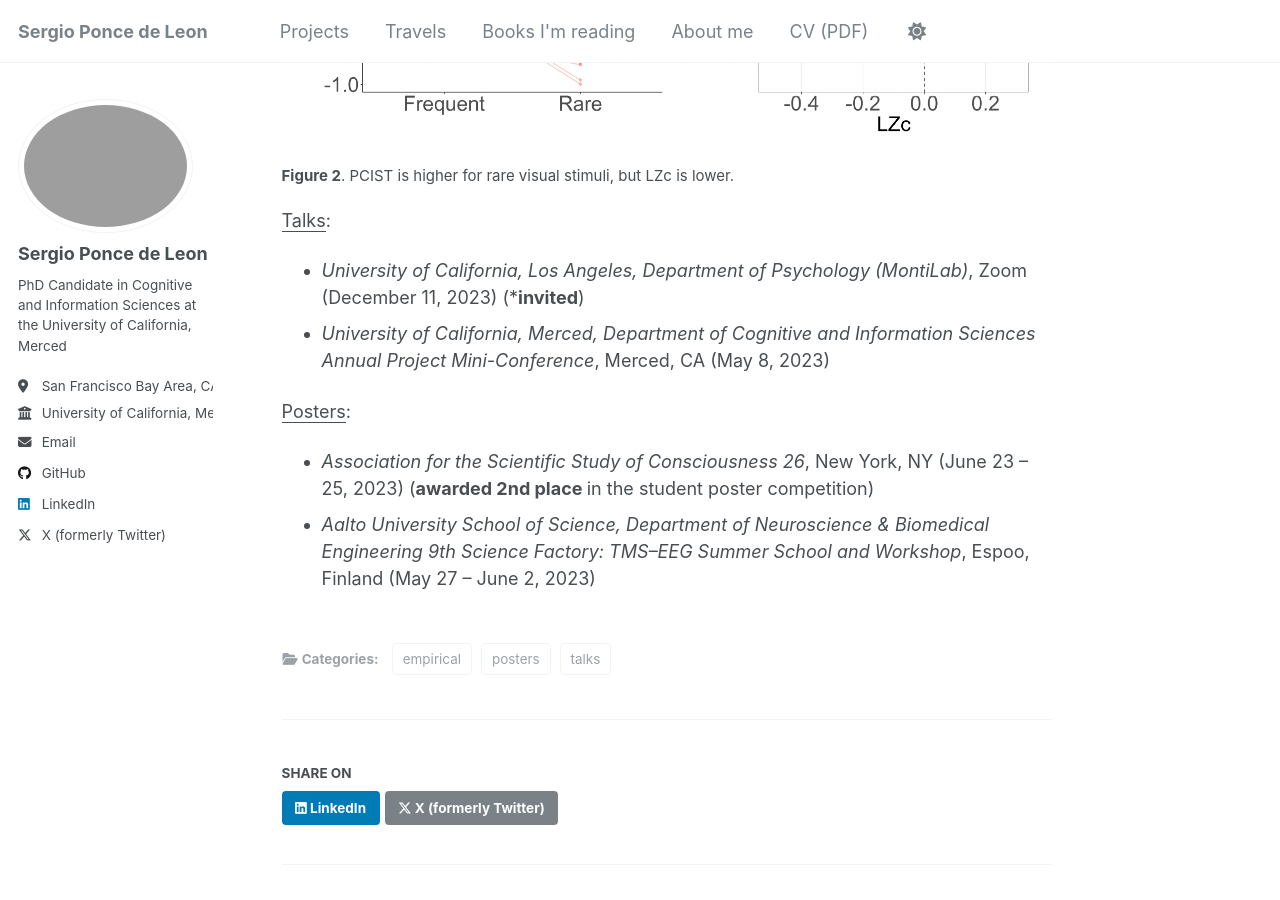
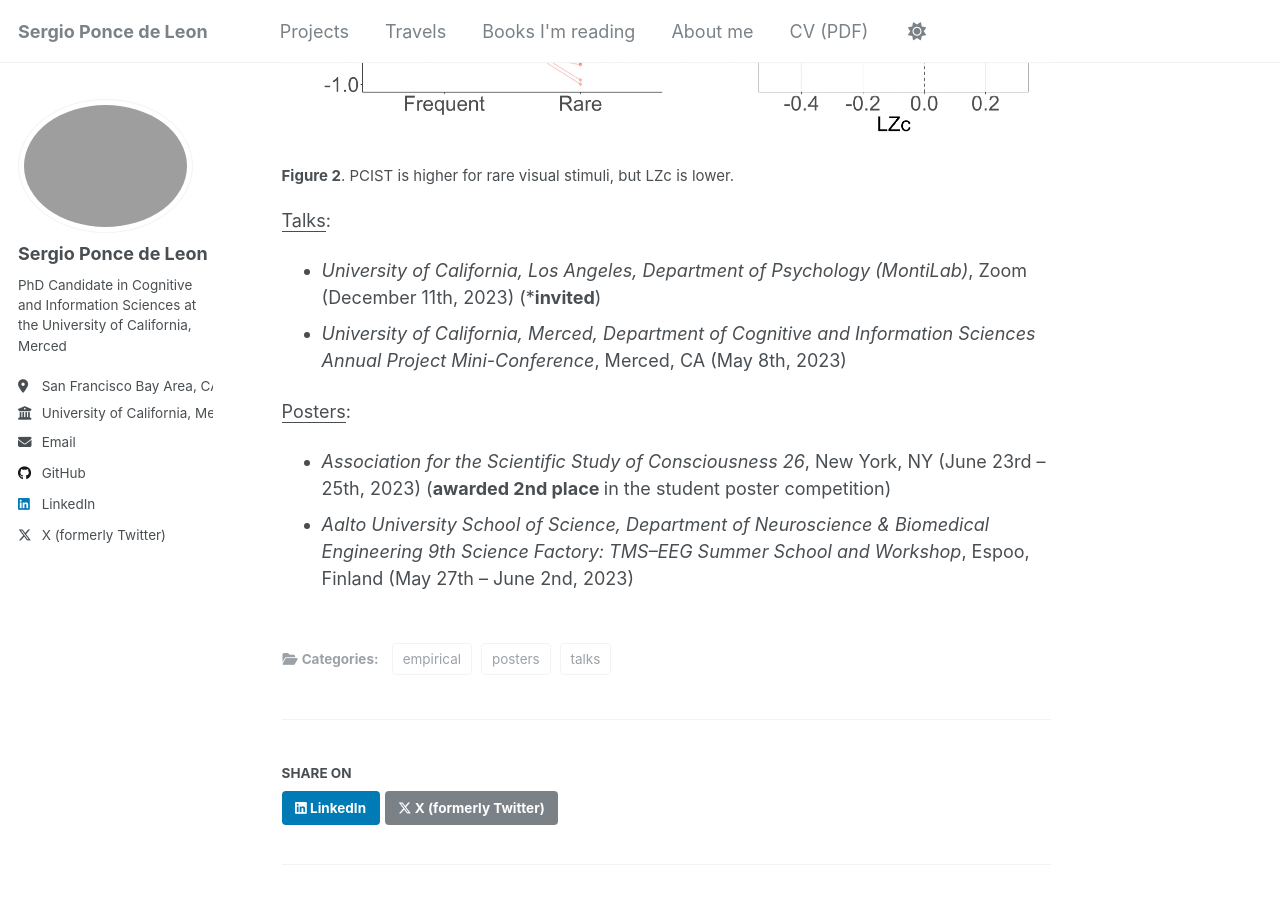
Before and after one commit to sergiopdl/sergiopdl.github.io, a Jekyll site: the page built from _projects/2023-05-26-Detecting-diferences-in-conscious-contents-using-EEG-complexity-measures-proof-of-concept.md, in a window 1280 px wide and 900 px high, scrolled down 2082 px. Built offline with Jekyll 4.4.1, drawn with Linux system fonts in a browser that asks for light colours.

Commit message:
EDITED talk/poster dates

```diff
--- a/_projects/2023-05-26-Detecting-diferences-in-conscious-contents-using-EEG-complexity-measures-proof-of-concept.md
+++ b/_projects/2023-05-26-Detecting-diferences-in-conscious-contents-using-EEG-complexity-measures-proof-of-concept.md
@@ -16,10 +16,10 @@ submitted:
 in_review:
 ipa:
 funding_awarded:
-talks: "<ul><li><i>University of California, Los Angeles, Department of Psychology (MontiLab)</i>, Zoom (December 11, 2023) (*<b>invited</b>)</li>
-<li><i>University of California, Merced, Department of Cognitive and Information Sciences Annual Project Mini-Conference</i>, Merced, CA (May 8, 2023)</li></ul>"
-posters: "<ul><li><i>Association for the Scientific Study of Consciousness 26</i>, New York, NY (June 23 – 25, 2023) (<b>awarded 2nd place </b>in the student poster competition)</li>
-<li><i>Aalto University School of Science, Department of Neuroscience & Biomedical Engineering 9th Science Factory: TMS–EEG Summer School and Workshop</i>, Espoo, Finland (May 27 – June 2, 2023)</li></ul>"
+talks: "<ul><li><i>University of California, Los Angeles, Department of Psychology (MontiLab)</i>, Zoom (December 11th, 2023) (*<b>invited</b>)</li>
+<li><i>University of California, Merced, Department of Cognitive and Information Sciences Annual Project Mini-Conference</i>, Merced, CA (May 8th, 2023)</li></ul>"
+posters: "<ul><li><i>Association for the Scientific Study of Consciousness 26</i>, New York, NY (June 23rd – 25th, 2023) (<b>awarded 2nd place </b>in the student poster competition)</li>
+<li><i>Aalto University School of Science, Department of Neuroscience & Biomedical Engineering 9th Science Factory: TMS–EEG Summer School and Workshop</i>, Espoo, Finland (May 27th – June 2nd, 2023)</li></ul>"
 header:
   teaser: "/project_2023-05-26-1.png"
 ---
```
Also changed, not shown: _projects/2022-05-27-Simulating-the-perturbational-complexity-index-at-the-edge-of-chaos.md (+1 -1 lines), _projects/2024-03-15-Consciousness-science-progress-problems.md (+1 -1 lines), _projects/2025-06-06-Integrated-information-theory-(IIT)-and-the-testability-of-the-silent-neuron-predictions.md (+2 -2 lines), _projects/2025-06-07-Does-phenomenology-support-the-axiomatic-framework-of-integrated-information-theory-(IIT).md (+1 -1 lines).
